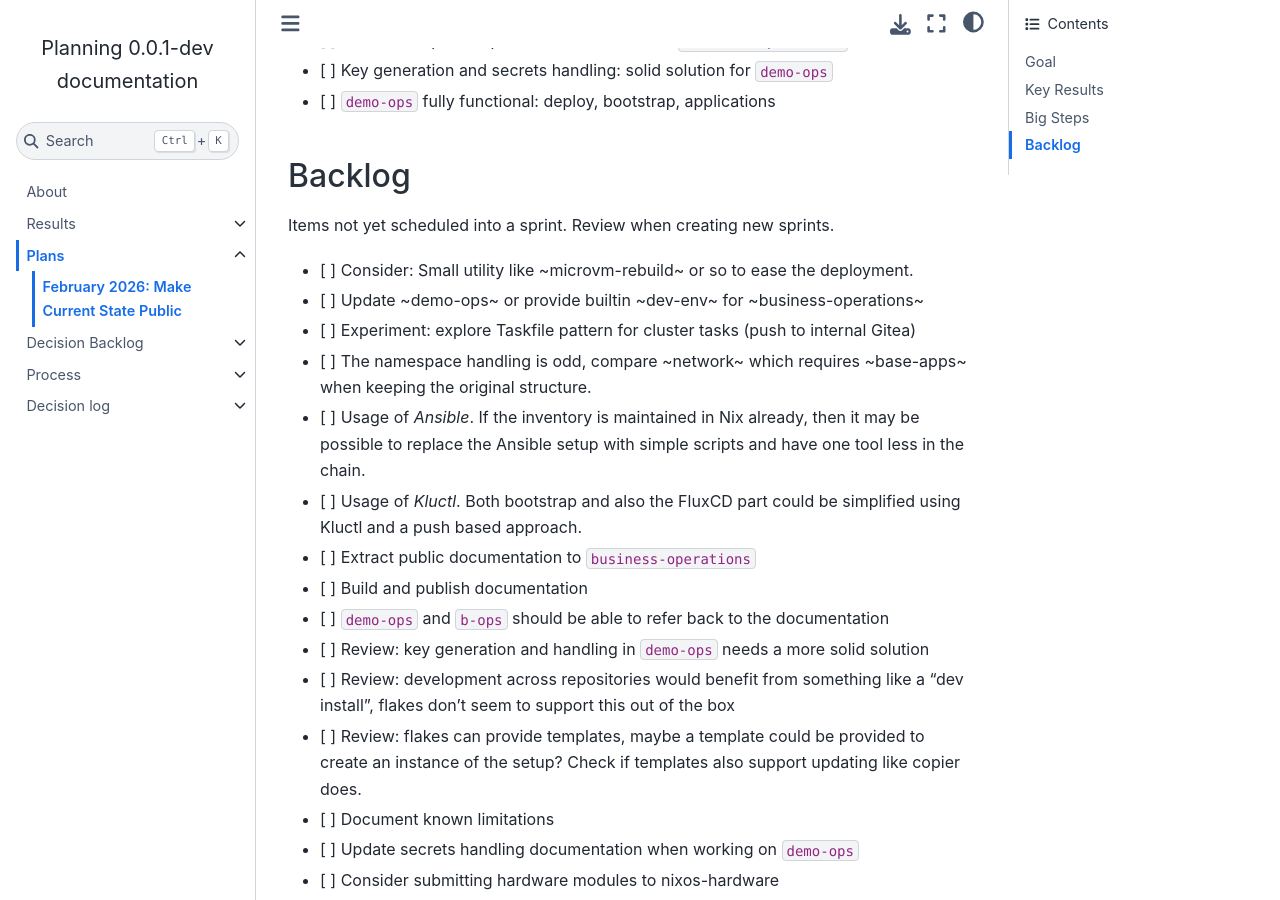
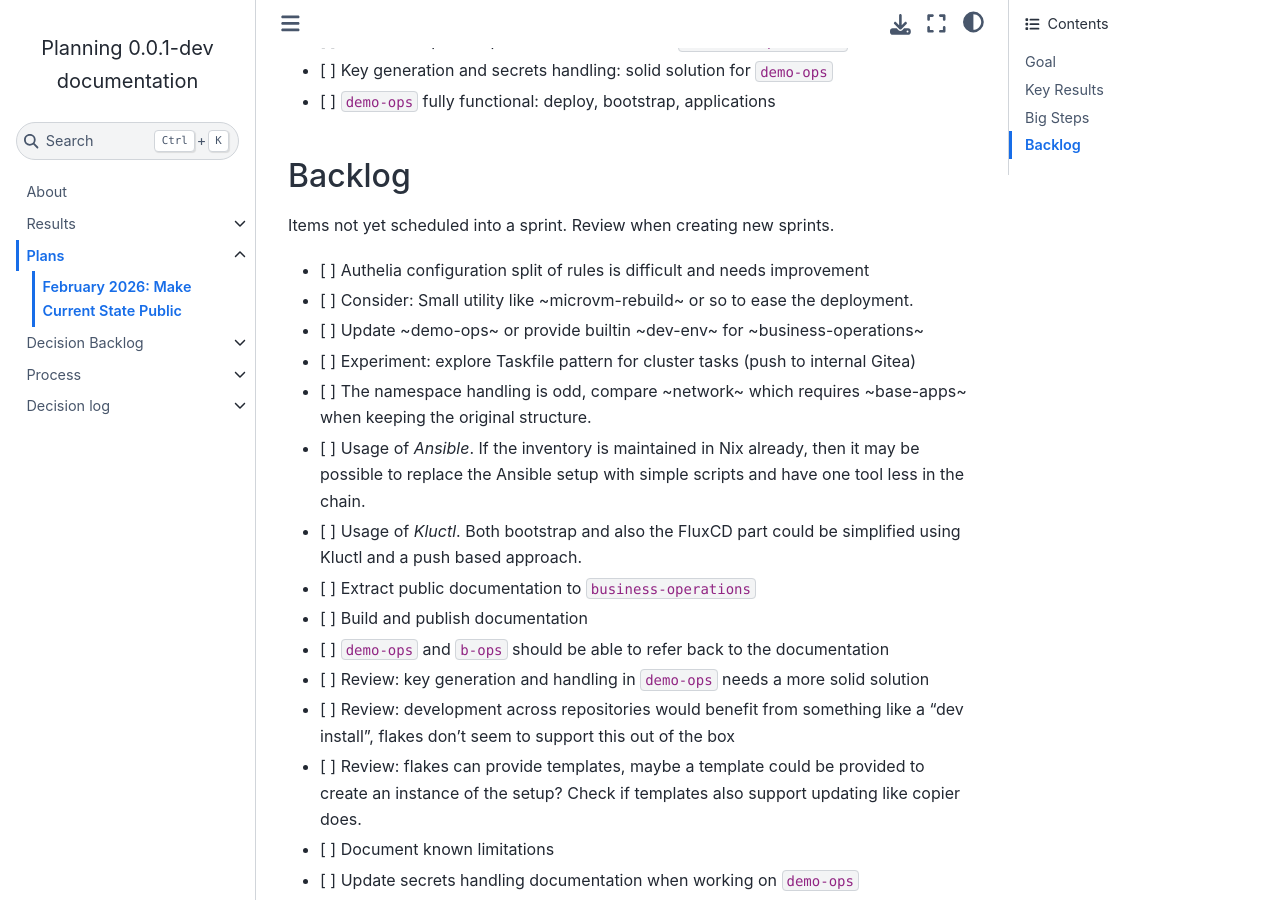
Before and after one commit to bo-tech/business-operations-planning, a Sphinx documentation site: the page built from docs/plans/2026-02-plan.md, in a window 1280 px wide and 900 px high, scrolled down 1032 px. Built offline with Sphinx 7.4.7 and the Sphinx Book theme 1.1.4, drawn with Linux system fonts in a browser that asks for light colours.

Commit message:
plan: Add authelia related follow up into the backlog

```diff
--- a/docs/plans/2026-02-plan.md
+++ b/docs/plans/2026-02-plan.md
@@ -40,6 +40,7 @@ and automated tests proving the deployment pipeline works.
 
 Items not yet scheduled into a sprint. Review when creating new sprints.
 
+- [ ] Authelia configuration split of rules is difficult and needs improvement
 - [ ] Consider: Small utility like ~microvm-rebuild~ or so to ease the deployment.
 - [ ] Update ~demo-ops~ or provide builtin ~dev-env~ for ~business-operations~
 - [ ] Experiment: explore Taskfile pattern for cluster tasks (push to
```
